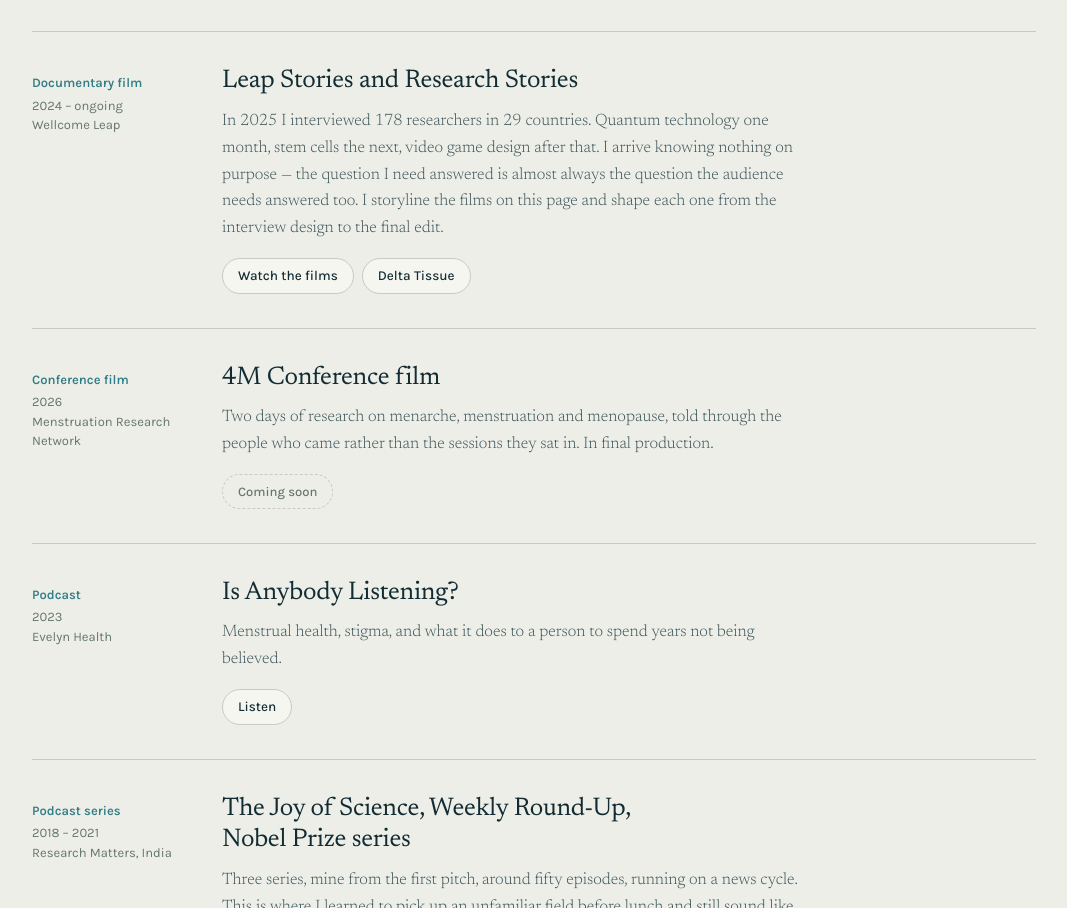
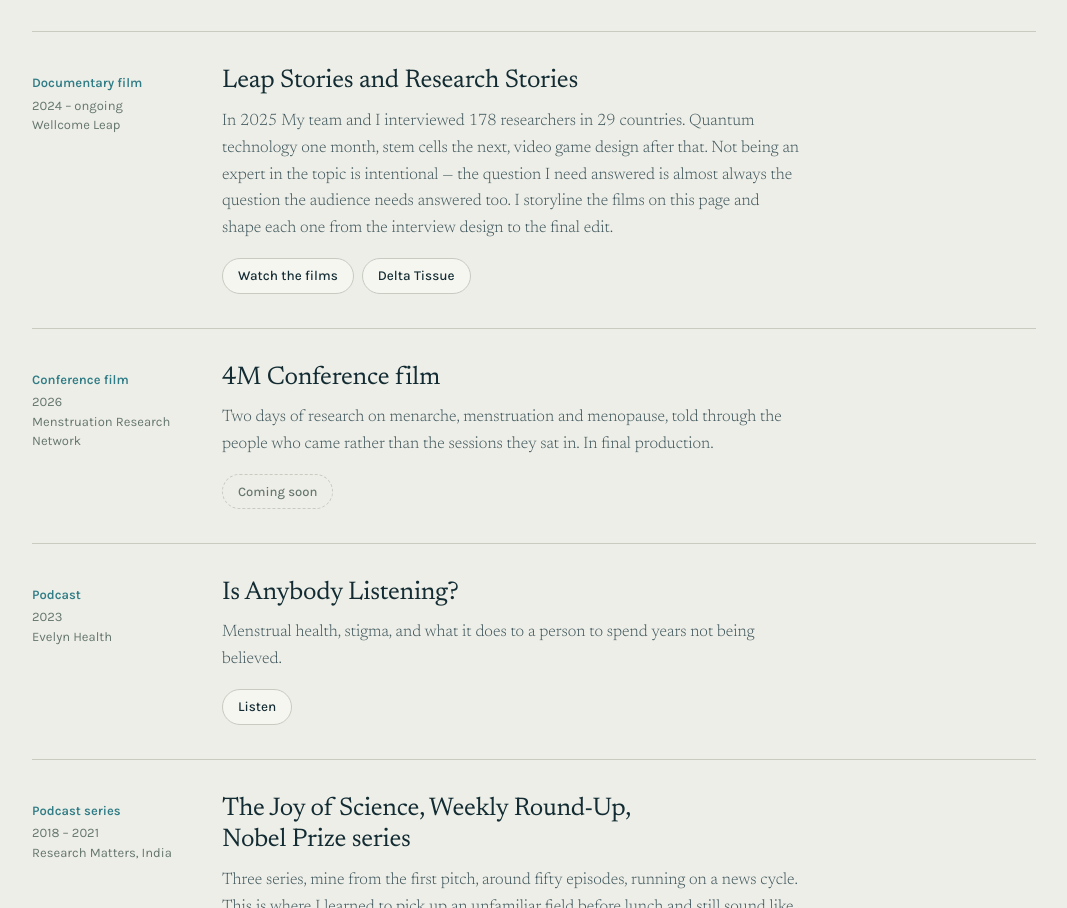
Before and after one commit to aishwaryaviswamitra/aishwaryaviswamitra.github.io, a plain HTML site: page index.html in a window 1280 px wide. Shown: the part 2065-2973 px from the top of the page, without its empty margins (106-1173 px from the left). Drawn offline with Linux system fonts and the light colour scheme.

Commit message:
Revise interview description for clarity
Updated the paragraph to clarify the role of the team and intentional lack of expertise.

```diff
--- a/index.html
+++ b/index.html
@@ -204,7 +204,7 @@ footer{background:var(--ink);color:color-mix(in srgb, var(--paper) 52%, transpar
         <div class="entry-meta"><b>Documentary film</b>2024 &ndash; ongoing<br>Wellcome Leap</div>
         <div>
           <h3>Leap Stories and Research Stories</h3>
-          <p>In 2025 I interviewed 178 researchers in 29 countries. Quantum technology one month, stem cells the next, video game design after that. I arrive knowing nothing on purpose &mdash; the question I need answered is almost always the question the audience needs answered too. I storyline the films on this page and shape each one from the interview design to the final edit.</p>
+          <p>In 2025 My team and I interviewed 178 researchers in 29 countries. Quantum technology one month, stem cells the next, video game design after that. Not being an expert in the topic is intentional &mdash; the question I need answered is almost always the question the audience needs answered too. I storyline the films on this page and shape each one from the interview design to the final edit.</p>
           <ul class="links">
             <li><a href="https://wellcomeleap.org/stories/" target="_blank" rel="noopener">Watch the films</a></li>
             <li><a href="https://wellcomeleap.org/programs/delta-tissue/" target="_blank" rel="noopener">Delta Tissue</a></li>
```
